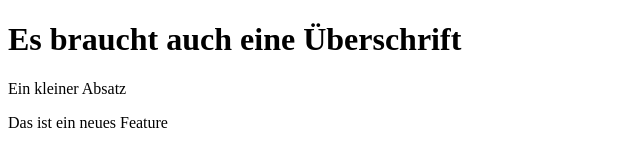
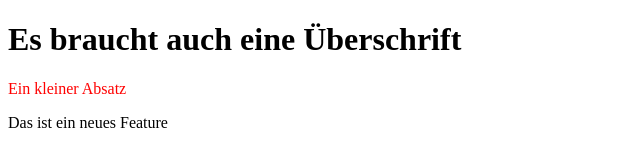
Before and after one commit to ringothiele/git-udemy, a plain HTML site: page index.html in a window 1280 px wide. Shown: the whole page, without its empty margins (0-640 px from the left). Drawn offline with Linux system fonts and the light colour scheme.

Commit message:
Color changed

```diff
--- a/index.html
+++ b/index.html
@@ -5,7 +5,7 @@
     <meta name="viewport" content="width=device-width, initial-scale=1.0">
     <title>Neuer Titel</title>
     <h1>Es braucht auch eine Überschrift</h1>
-    <p>Ein kleiner Absatz</p>
+    <p style="color: red;">Ein kleiner Absatz</p>
     <p>Das ist ein neues Feature</p>
   </head>
   <body>
```
